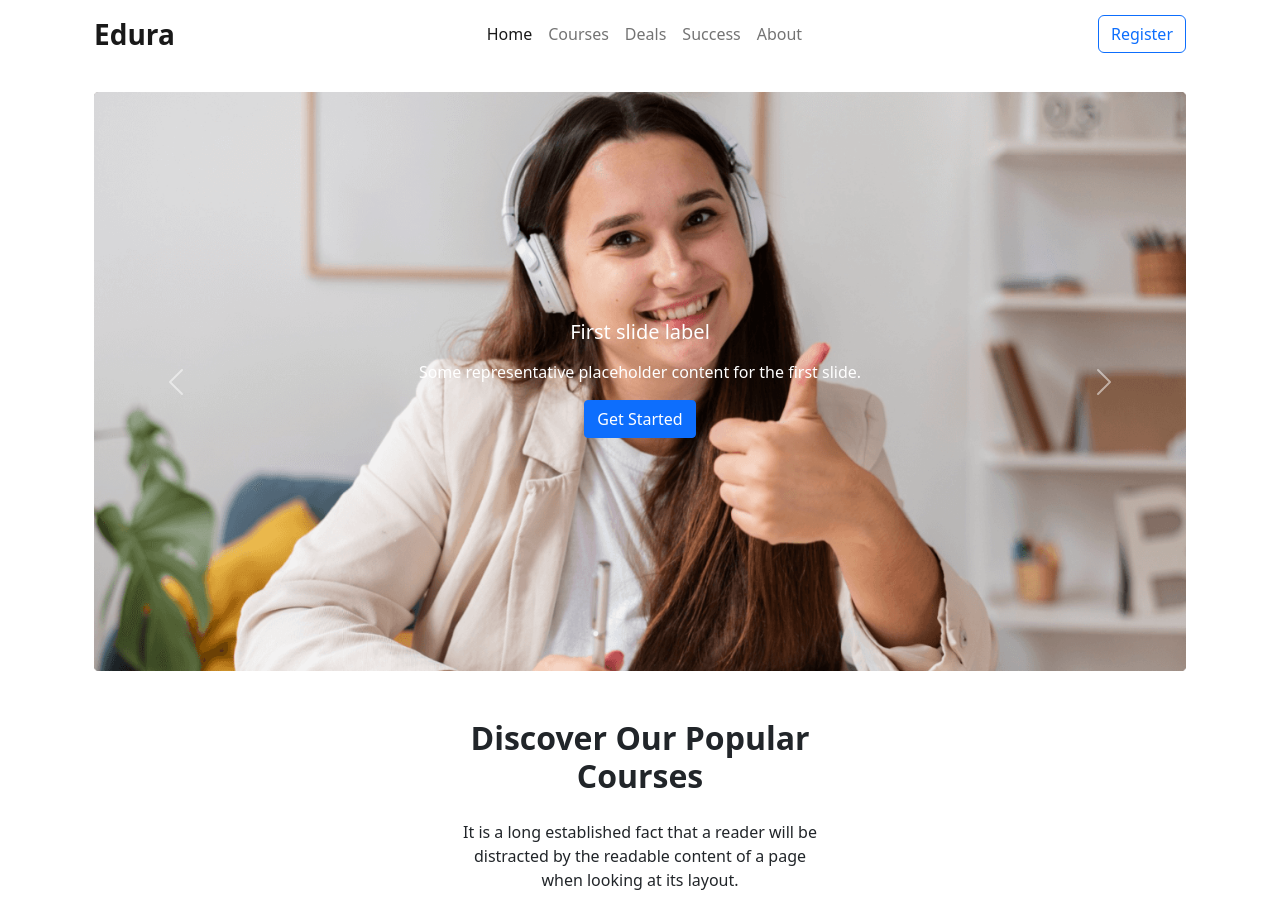
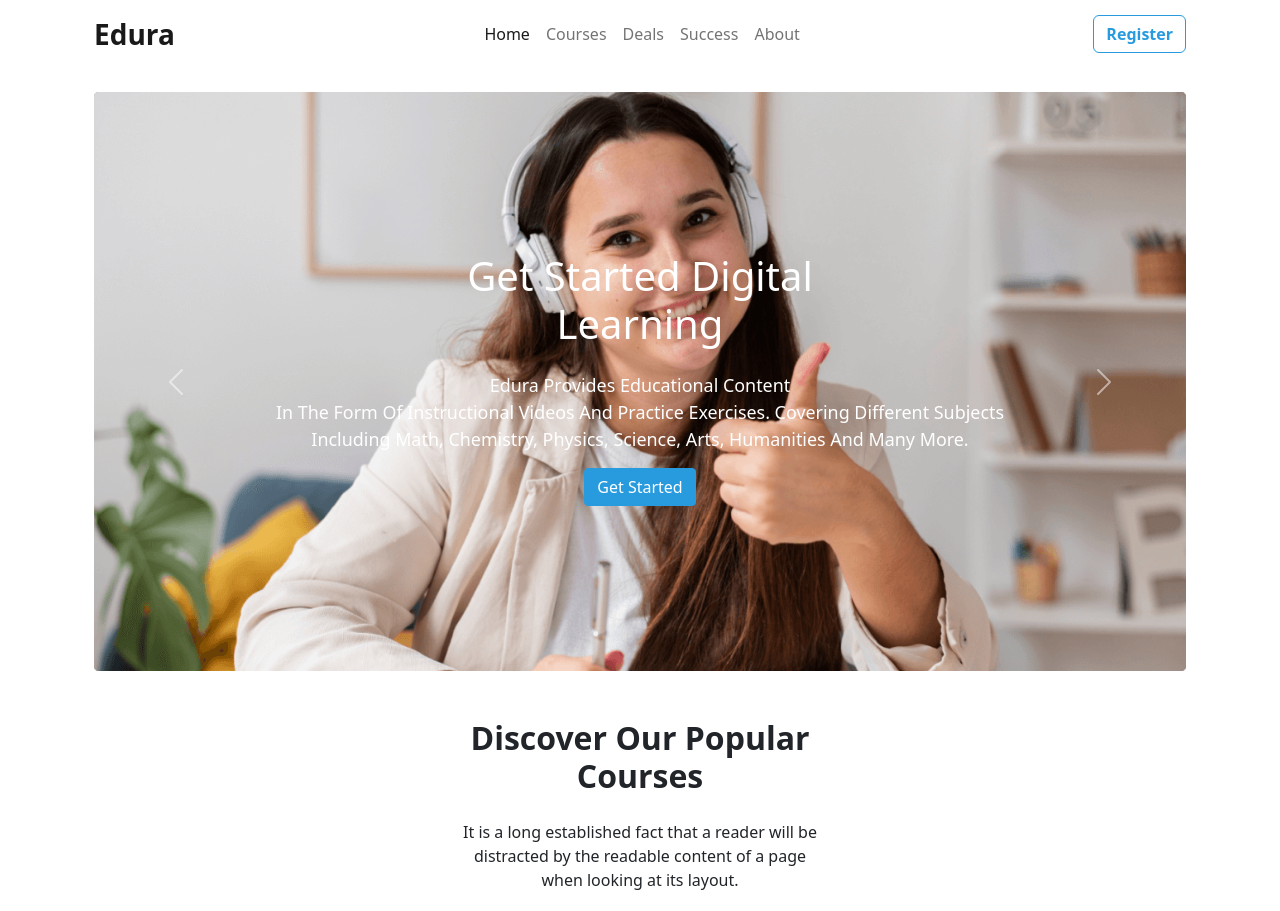
Before and after one commit to Merajhossain2002/edura, a plain HTML site: page index.html in a window 1280 px wide. Shown: the top 911 px of the page. Drawn offline with nearby package versions, Linux system fonts and the light colour scheme.

Commit message:
meaningful text added in nav and banner

```diff
--- a/index.html
+++ b/index.html
@@ -58,7 +58,7 @@
             </ul>
           </div>
           <div class="d-none d-lg-block">
-            <button class="btn btn-outline-primary text-capitalize">
+            <button class="btn outline-btn fw-semibold text-capitalize">
               register
             </button>
           </div>
@@ -75,19 +75,34 @@
         >
           <div class="carousel-inner">
             <div class="carousel-item active">
-              <img
-                src="images/cover/cover-1.png"
-                class="d-block w-100 dark"
-                alt="..."
-              />
+              <img src="images/cover/cover-1.png" class="w-100" alt="..." />
               <div
                 class="carousel-caption carousel-caption-mobile d-flex flex-column h-100 align-items-center justify-content-center"
               >
-                <h5 class="m-0 p-0">First slide label</h5>
-                <p class="m-0 p-0 py-md-2 py-lg-3">
-                  Some representative placeholder content for the first slide.
+                <h5 class="p-0 carousel-mobile-heading">
+                  Get Started Digital
+                  <span class="d-inline d-lg-block">Learning</span>
+                </h5>
+                <p
+                  class="m-0 p-sm-0 pb-1 w-100 py-md-2 py-lg-3 carousel-mobile-text text-capitalize"
+                >
+                  edura provides educational content
+                  <span
+                    class="d-none d-sm-inline-block d-md-inline-block d-lg-inline-block"
+                  >
+                    in the form of instructional videos and practice exercises.
+                    covering different subjects including math, chemistry,
+                    physics, science, arts, humanities and many more.
+                  </span>
+                  <span
+                    class="text-truncate d-block d-sm-none d-md-none d-lg-none"
+                  >
+                    in the form of instructional videos and practice exercises.
+                    covering different subjects including math, chemistry,
+                    physics, science, arts, humanities and many more.
+                  </span>
                 </p>
-                <button class="btn btn-primary rounded-1">Get Started</button>
+                <button class="btn common-btn rounded-1">Get Started</button>
               </div>
             </div>
             <div class="carousel-item">
@@ -99,11 +114,30 @@
               <div
                 class="carousel-caption carousel-caption-mobile d-flex flex-column h-100 align-items-center justify-content-center"
               >
-                <h5 class="m-0 p-0">Second slide label</h5>
-                <p class="m-0 p-0 py-md-2 py-lg-3">
-                  Some representative placeholder content for the second slide.
+                <h5 class="p-0 carousel-mobile-heading">
+                  Get Started Digital
+                  <span class="d-inline d-lg-block">Learning</span>
+                </h5>
+                <p
+                  class="m-0 p-sm-0 pb-1 w-100 py-md-2 py-lg-3 carousel-mobile-text text-capitalize"
+                >
+                  edura provides educational content
+                  <span
+                    class="d-none d-sm-inline-block d-md-inline-block d-lg-inline-block"
+                  >
+                    in the form of instructional videos and practice exercises.
+                    covering different subjects including math, chemistry,
+                    physics, science, arts, humanities and many more.
+                  </span>
+                  <span
+                    class="text-truncate d-block d-sm-none d-md-none d-lg-none"
+                  >
+                    in the form of instructional videos and practice exercises.
+                    covering different subjects including math, chemistry,
+                    physics, science, arts, humanities and many more.
+                  </span>
                 </p>
-                <button class="btn btn-primary rounded-1">Get Started</button>
+                <button class="btn common-btn rounded-1">Get Started</button>
               </div>
             </div>
             <div class="carousel-item">
@@ -115,11 +149,30 @@
               <div
                 class="carousel-caption carousel-caption-mobile d-flex flex-column h-100 align-items-center justify-content-center"
               >
-                <h5 class="m-0 p-0">Third slide label</h5>
-                <p class="m-0 p-0 py-md-2 py-lg-3">
-                  Some representative placeholder content for the third slide.
+                <h5 class="p-0 carousel-mobile-heading">
+                  Get Started Digital
+                  <span class="d-inline d-lg-block">Learning</span>
+                </h5>
+                <p
+                  class="m-0 p-sm-0 pb-1 w-100 py-md-2 py-lg-3 carousel-mobile-text text-capitalize"
+                >
+                  edura provides educational content
+                  <span
+                    class="d-none d-sm-inline-block d-md-inline-block d-lg-inline-block"
+                  >
+                    in the form of instructional videos and practice exercises.
+                    covering different subjects including math, chemistry,
+                    physics, science, arts, humanities and many more.
+                  </span>
+                  <span
+                    class="text-truncate d-block d-sm-none d-md-none d-lg-none"
+                  >
+                    in the form of instructional videos and practice exercises.
+                    covering different subjects including math, chemistry,
+                    physics, science, arts, humanities and many more.
+                  </span>
                 </p>
-                <button class="btn btn-primary rounded-1">Get Started</button>
+                <button class="btn common-btn rounded-1">Get Started</button>
               </div>
             </div>
           </div>
@@ -284,7 +337,7 @@
             </div>
           </div>
           <!-- course-6 -->
-          <div class="col d-none d-lg-block ">
+          <div class="col d-none d-lg-block">
             <div
               class="row ms-0 me-0 bg-light border border-lg-dark rounded-2 d-flex flex-column flex-md-row flex-lg-row"
             >
--- a/style.css
+++ b/style.css
@@ -6,3 +6,51 @@
   color: #fff;
   text-align: center;
 }
+.common-btn {
+  --bs-btn-color: #fff;
+  --bs-btn-bg: #289bde;
+  --bs-btn-border-color: #289bde;
+  --bs-btn-hover-color: #fff;
+  --bs-btn-hover-bg: #289bde;
+  --bs-btn-hover-border-color: #289bde;
+  --bs-btn-focus-shadow-rgb: 49, 132, 253;
+  --bs-btn-active-color: #fff;
+  --bs-btn-active-bg: #289bde;
+  --bs-btn-active-border-color: #289bde;
+  --bs-btn-active-shadow: inset 0 3px 5px rgba(0, 0, 0, 0.125);
+  --bs-btn-disabled-color: #fff;
+  --bs-btn-disabled-bg: #289bde;
+  --bs-btn-disabled-border-color: #289bde;
+}
+.outline-btn {
+  --bs-btn-color: #289bde;
+  --bs-btn-border-color: #289bde;
+  --bs-btn-hover-color: #fff;
+  --bs-btn-hover-bg: #289bde;
+  --bs-btn-hover-border-color: #289bde;
+  --bs-btn-focus-shadow-rgb: 13, 110, 253;
+  --bs-btn-active-color: #fff;
+  --bs-btn-active-bg: #289bde;
+  --bs-btn-active-border-color: #289bde;
+  --bs-btn-active-shadow: inset 0 3px 5px rgba(0, 0, 0, 0.125);
+  --bs-btn-disabled-color: #289bde;
+  --bs-btn-disabled-bg: transparent;
+  --bs-btn-disabled-border-color: #289bde;
+  --bs-gradient: none;
+}
+.carousel-mobile-heading {
+  font-size: 2.5rem;
+}
+@media screen and (max-width: 576px) {
+  .carousel-mobile-heading {
+    font-size: 1rem;
+  }
+}
+.carousel-mobile-text {
+  font-size: 1.12rem;
+}
+@media screen and (max-width: 766px) {
+  .carousel-mobile-text {
+    font-size: 0.65rem;
+  }
+}
```
